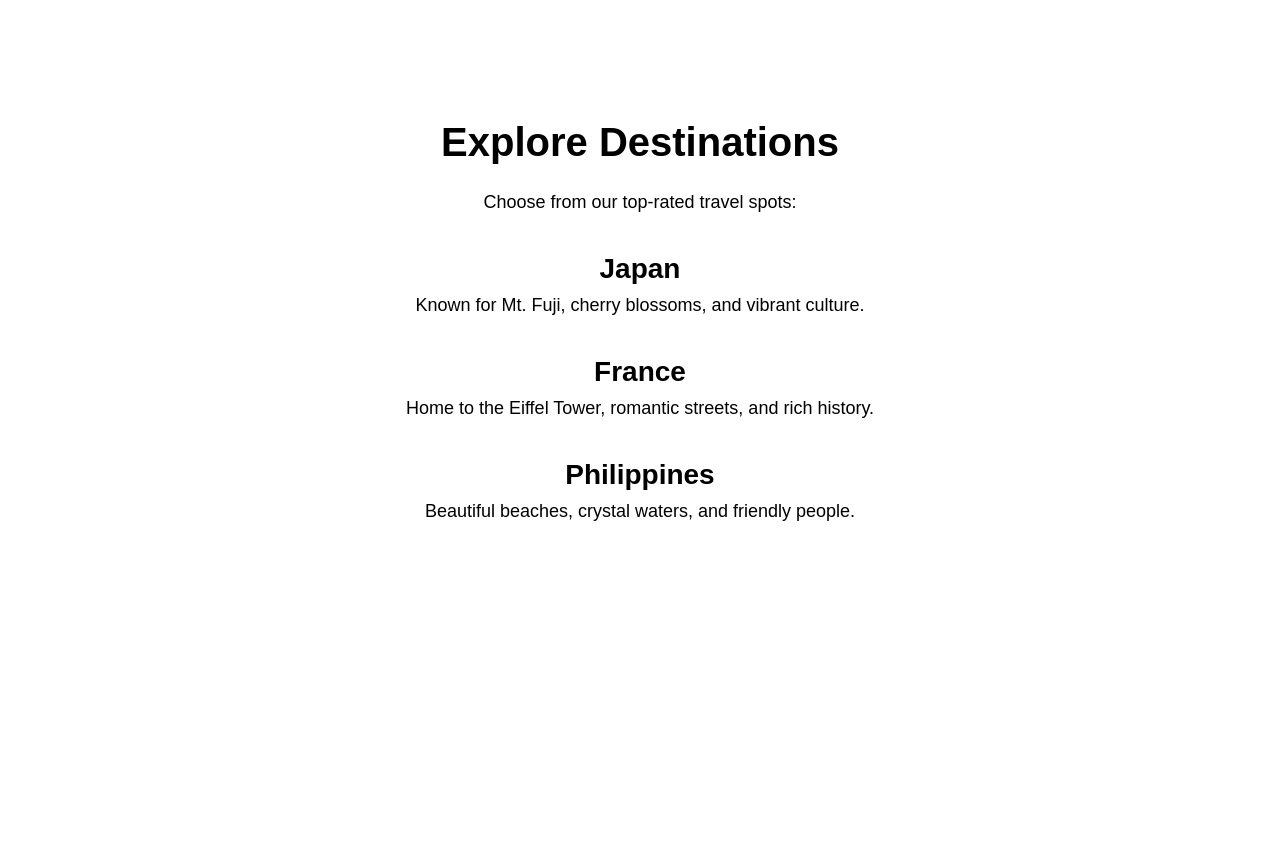
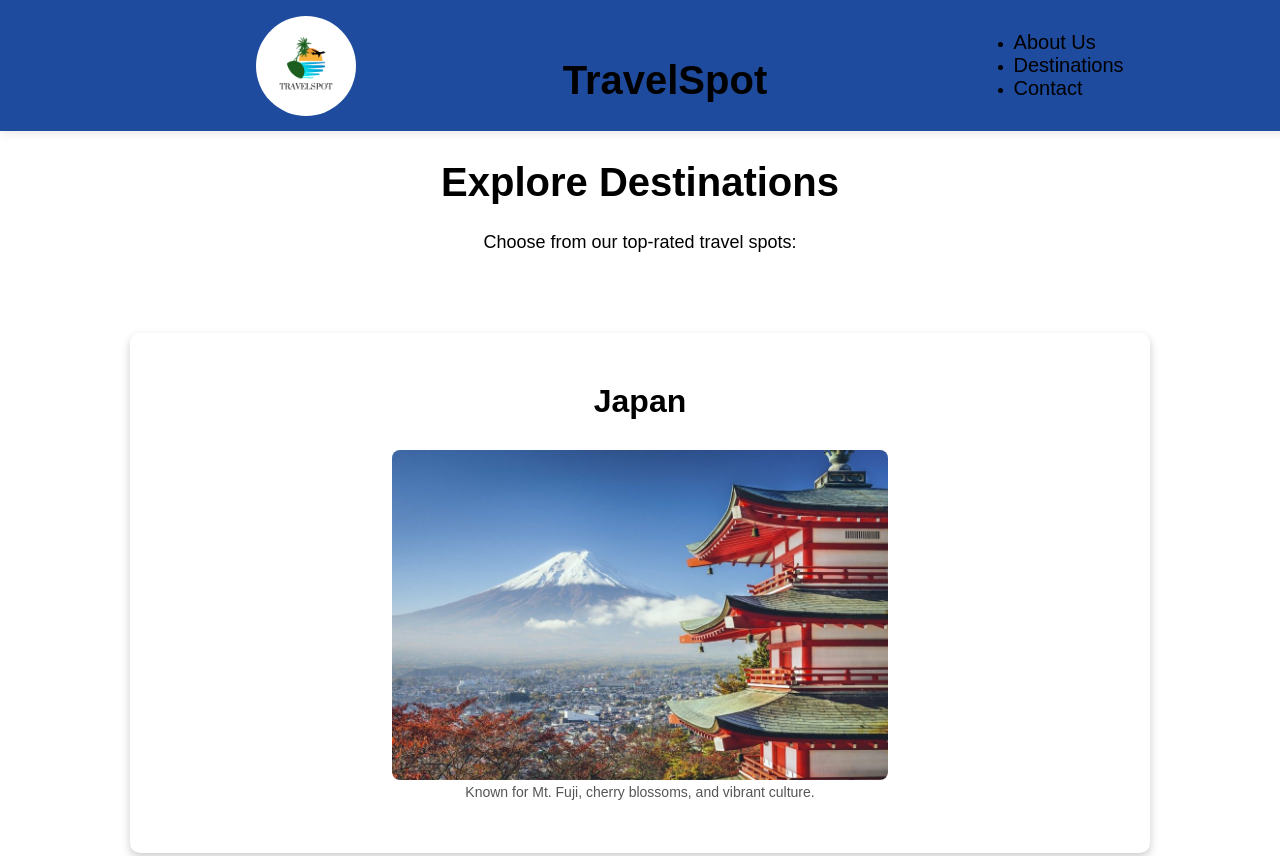
Before and after one commit to jancarlocopag-glitch/webcc101, a plain HTML site: page destination.html in a window 1280 px wide. Shown: the top 856 px of the page. Before the commit the page ends 800 px from the top, so only its background shows below. Drawn offline with Linux system fonts and the light colour scheme.

Commit message:
aboutUs na lang

```diff
--- /dev/null
+++ b/aboutUs.css
@@ -0,0 +1,101 @@
+/* ===========================
+   GLOBAL STYLES
+=========================== */
+body {
+    margin: 0;
+    font-family: Arial, sans-serif;
+}
+
+.logo {
+    text-decoration: none;
+    color: black;
+}
+
+
+/* ===========================
+   NAVIGATION BAR
+=========================== */
+.navbar {
+    width: 100%;
+    padding: 15px 50px;
+    padding-bottom: 10px;
+    background-color: #1e4b9e;
+    display: flex;
+    align-items: center;
+    justify-content: space-evenly;
+    /* Changed from space-evenly to space-between for left-center-right layout */
+    position: fixed;
+    top: 0;
+    left: 0;
+    list-style: none;
+    box-shadow: 0 2px 10px rgba(0, 0, 0, 0.1);
+    z-index: 1000;
+}
+
+/* Logo Title */
+.navbar h2 {
+    color: black;
+    font-size: 40px;
+    text-decoration: none;
+    list-style: none;
+}
+
+/* Logo Image */
+.logoImg img {
+    width: 100px;
+    border-radius: 500px;
+
+}
+
+/* Nav Links */
+.nav-links {
+
+    list-style: none;
+    margin: 0;
+    padding: 0;
+}
+
+.nav-links li {
+    margin-left: 20px;
+    /* Add some spacing between links */
+}
+
+.nav-links a {
+    color: black;
+    font-size: 20px;
+    text-decoration: none;
+}
+
+
+/* ===========================
+   PAGE TITLE & TEXT
+=========================== */
+h1 {
+    text-align: center;
+    margin-top: 120px;
+    font-size: 40px;
+    padding-top: 50px;
+}
+
+h2 {
+    text-align: center;
+    margin-top: 40px;
+    font-size: 28px;
+}
+
+p {
+    text-align: center;
+    font-size: 18px;
+    max-width: 600px;
+    margin: 10px auto;
+}
+
+
+/* ===========================
+   LIST STYLING
+=========================== */
+ul {
+    max-width: 300px;
+    margin: auto;
+    font-size: 18px;
+}
--- a/contact.css
+++ b/contact.css
@@ -1,6 +1,54 @@
+.logo {
+    text-decoration: none;
+    color: black;
+}
+
+
+.navbar h2 {
+    text-decoration: none;
+    color: black;
+    font-size: 40px;
+    list-style: none;
+}
+
+
+
+/* NAVIGATION BAR */
+.navbar {
+    width: 100%;
+    padding: 15px 50px;
+    background: rgb(255, 255, 255);
+    background-color: #1e4b9e;
+    display: flex;
+    align-items: center;
+    justify-content: space-evenly;
+    list-style: none;
+    position: fixed;
+    top: 0;
+    left: 0;
+    box-shadow: 0 2px 10px rgba(0, 0, 0, 0.1);
+    z-index: 1000;
+}
+
+.nav-links a {
+    text-decoration: none;
+    color: black;
+    font-size: 20px;
+}
+
+.logoImg img {
+    width: 100px;
+    border-radius: 500px;
+    float: left;
+}
+
 body {
     margin: 0;
     font-family: Arial, sans-serif;
+}
+
+h1 {
+    padding-top: 50px;
 }
 
 p {
--- a/destination.css
+++ b/destination.css
@@ -1,3 +1,54 @@
+.logo {
+    text-decoration: none;
+    color: black;
+}
+
+
+.navbar h2 {
+    text-decoration: none;
+    color: black;
+    font-size: 40px;
+    list-style: none;
+}
+
+
+
+/* NAVIGATION BAR */
+.navbar {
+    width: 100%;
+    padding: 15px 50px;
+    background: rgb(255, 255, 255);
+    background-color: #1e4b9e;
+    display: flex;
+    align-items: center;
+    justify-content: space-evenly;
+    list-style: none;
+    position: fixed;
+    top: 0;
+    left: 0;
+    box-shadow: 0 2px 10px rgba(0, 0, 0, 0.1);
+    z-index: 1000;
+}
+
+.nav-links a {
+    text-decoration: none;
+    color: black;
+    font-size: 20px;
+}
+
+.logoImg img {
+    width: 100px;
+    border-radius: 500px;
+    float: left;
+}
+
+h2 {
+    text-decoration: none;
+    color: black;
+    font-size: 40px;
+    list-style: none;
+}
+
 body {
     margin: 0;
     font-family: Arial, sans-serif;
@@ -5,7 +56,7 @@ body {
 
 /* Page Title */
 h1 {
-    margin-top: 120px;
+    margin-top: 160px;
     text-align: center;
     font-size: 40px;
 }
@@ -31,3 +82,51 @@ p {
     padding: 20px;
     text-align: center;
 }
+
+/* Destinations Section */
+.destinations {
+    padding: 50px;
+    text-align: center;
+}
+
+.destinations h2 {
+    font-size: 32px;
+    margin-bottom: 30px;
+}
+
+.cards {
+    display: flex;
+    flex-direction: column;
+    /* Changed from default (row) to column for vertical stacking */
+    align-items: center;
+    /* Centers cards horizontally within the column (optional, for alignment) */
+    gap: 20px;
+    /* Keeps the gap between cards */
+    margin-top: 30px;
+}
+
+.card {
+    width: 1000px;
+    height: 500px;
+    background: white;
+    border-radius: 10px;
+    padding: 10px;
+    box-shadow: 0px 4px 10px rgba(0, 0, 0, 0.2);
+}
+
+.card img {
+    width: auto;
+    height: 330px;
+    border-radius: 8px;
+    object-fit: cover;
+}
+
+.card h3 {
+    margin-top: 10px;
+    font-size: 20px;
+}
+
+.card p {
+    font-size: 14px;
+    color: #555;
+}
--- a/destination.html
+++ b/destination.html
@@ -9,20 +9,49 @@
 </head>
 
 <body>
+    <div id="top"></div>
+    <nav class="navbar">
+
+        <div class="logoImg">
+            <a href="travel.html"><img src="TRAVELSPOT.png" alt="web logo"></a>
+        </div>
+
+        <a href="#top" class="logo">
+            <h2>TravelSpot</h2>
+        </a>
+
+        <ul class="nav-links">
+            <li><a href="aboutUs.html">About Us</a></li>
+            <li><a href="destination.html">Destinations</a></li>
+            <li><a href="contact.html">Contact</a></li>
+        </ul>
+    </nav>
 
 
     <h1>Explore Destinations</h1>
     <p>Choose from our top-rated travel spots:</p>
 
+    <section class="destinations">
+        <div class="cards">
+            <div class="card">
                 <h2>Japan</h2>
+                <img src="Mount-Fuji-New-1024x682-1024x682.jpg" alt="Japan">
                 <p>Known for Mt. Fuji, cherry blossoms, and vibrant culture.</p>
+            </div>
 
+            <div class="card">
                 <h2>France</h2>
+                <img src="paris-skyline-with-eiffel-tower-on-a-sunny-day-wide-royalty-free-image-1722542465.avif">
                 <p>Home to the Eiffel Tower, romantic streets, and rich history.</p>
+            </div>
 
+            <div class="card">
                 <h2>Philippines</h2>
+                <img src="wat-te-doen-in-siargao-filipijnen.jpg">
                 <p>Beautiful beaches, crystal waters, and friendly people.</p>
-
+            </div>
+        </div>
+    </section>
 </body>
 
 </html>
--- a/home.css
+++ /dev/null
@@ -1,33 +0,0 @@
-body {
-    margin: 0;
-    font-family: Arial, sans-serif;
-}
-
-/* Page Title */
-h1 {
-    text-align: center;
-    margin-top: 120px;
-    font-size: 40px;
-}
-
-/* Section Titles */
-h2 {
-    text-align: center;
-    margin-top: 40px;
-    font-size: 28px;
-}
-
-/* Paragraph */
-p {
-    text-align: center;
-    font-size: 18px;
-    max-width: 600px;
-    margin: 10px auto;
-}
-
-/* List */
-ul {
-    max-width: 300px;
-    margin: auto;
-    font-size: 18px;
-}
--- a/travel.css
+++ b/travel.css
@@ -1,3 +1,6 @@
+/* ===========================
+   GLOBAL STYLES
+=========================== */
 body {
     margin: 0;
     font-family: Arial, sans-serif;
@@ -8,30 +11,59 @@ body {
     color: black;
 }
 
-/* NAVIGATION BAR */
+
+/* ===========================
+   NAVIGATION BAR
+=========================== */
 .navbar {
     width: 100%;
     padding: 15px 50px;
-    background: white;
+    padding-bottom: 10px;
+    background-color: #1e4b9e;
     display: flex;
     align-items: center;
     justify-content: space-evenly;
-    list-style: none;
     position: fixed;
     top: 0;
     left: 0;
+    list-style: none;
     box-shadow: 0 2px 10px rgba(0, 0, 0, 0.1);
     z-index: 1000;
 }
 
+/* Logo Title */
+.navbar h2 {
+    color: black;
+    font-size: 40px;
+    text-decoration: none;
+    list-style: none;
+}
+
+/* Logo Image */
+.logoImg img {
+    width: 100px;
+    border-radius: 500px;
+    float: left;
+}
+
+/* Nav Links */
 .nav-links a {
-    text-decoration: none;
+    display: flex;
     color: black;
     font-size: 20px;
+    text-decoration: none;
+}
+
+.nav-links li {
+    margin-left: 20px;
+    /* Add some spacing between links */
 }
 
 
-/* Hero Section */
+
+/* ===========================
+   HERO SECTION
+=========================== */
 .hero {
     width: 100%;
     height: 900px;
@@ -76,7 +108,10 @@ body {
     background-color: #163876;
 }
 
-/* Destinations Section */
+
+/* ===========================
+   DESTINATIONS SECTION
+=========================== */
 .destinations {
     padding: 50px;
     text-align: center;
@@ -105,8 +140,8 @@ body {
 .card img {
     width: 100%;
     height: 150px;
+    object-fit: cover;
     border-radius: 8px;
-    object-fit: cover;
 }
 
 .card h3 {
```
Also changed, not shown: aboutUs.html (renamed from home.html, +19 -1 lines), contact.html (+17 -0 lines), travel.html (+14 -7 lines), Japan_banner.jpg (added), Mount-Fuji-New-1024x682-1024x682.jpg (added), paris-skyline-with-eiffel-tower-on-a-sunny-day-wide-royalty-free-image-1722542465.avif (added), wat-te-doen-in-siargao-filipijnen.jpg (added). Lines whose indentation alone changed are shown as unchanged.
